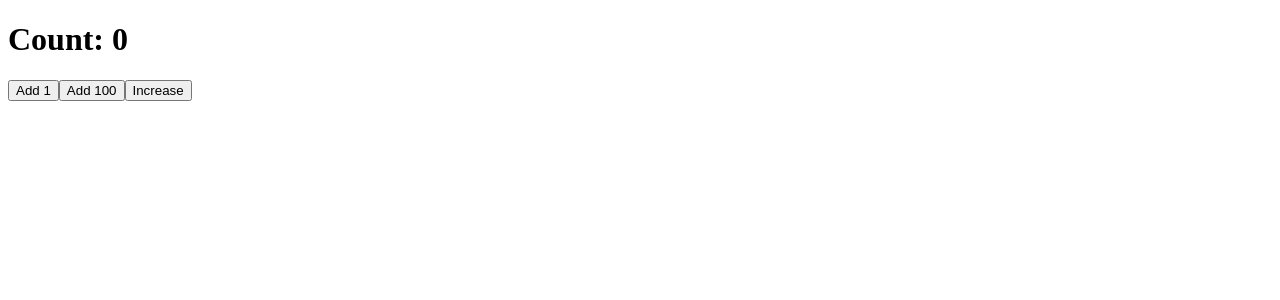
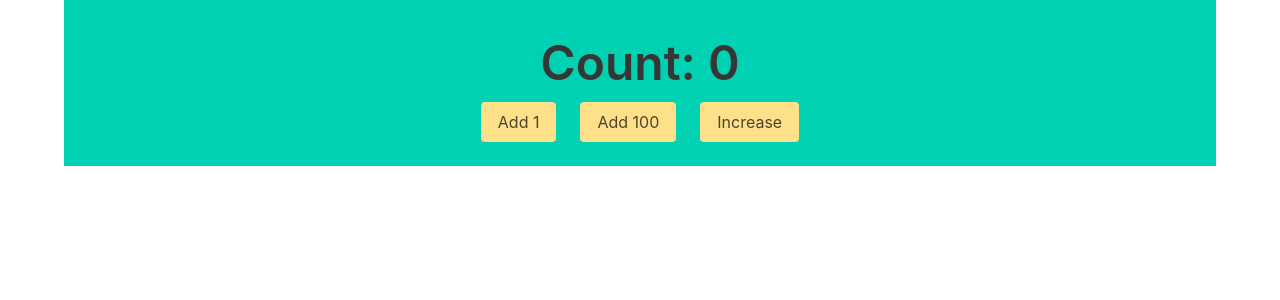
Before and after one commit to mate-academy/react_counter, a React (Create React App) app: page / in a window 1280 px wide. Shown: the top 300 px of the page. Built offline with nearby package versions, Linux system fonts and the light colour scheme; the HTML template or start-up script is replaced by a standard one.

Commit message:
added some styles

```diff
--- a/public/index.html
+++ b/public/index.html
@@ -4,6 +4,7 @@
     <meta charset="utf-8" />
     <meta name="viewport" content="width=device-width, initial-scale=1" />
     <title>React App</title>
+    <link rel="stylesheet" href="https://cdn.jsdelivr.net/npm/bulma@0.9.4/css/bulma.min.css">
   </head>
   <body>
     <div id="root"></div>
--- a/src/Counter.tsx
+++ b/src/Counter.tsx
@@ -30,19 +30,24 @@ export class Counter extends React.Component<{}, State> {
 
   render() {
     return (
-      <div>
+      <div className="
+        container
+        has-background-primary
+        has-text-centered py-5"
+      >
         <div>
-          <h1>
+          <h1 className="title is-1 py-3">
             Count:
             { ' ' }
             {this.state.count}
           </h1>
         </div>
 
-        <div>
+        <div className="button-container-button">
           <button
             type="button"
             onClick={this.addOne}
+            className="button is-warning mx-3"
           >
             Add 1
           </button>
@@ -50,6 +55,7 @@ export class Counter extends React.Component<{}, State> {
           <button
             type="button"
             onClick={this.add100}
+            className="button is-warning mx-3"
           >
             Add 100
           </button>
@@ -57,6 +63,7 @@ export class Counter extends React.Component<{}, State> {
           <button
             type="button"
             onClick={this.increase}
+            className="button is-warning mx-3"
           >
             Increase
           </button>
```
